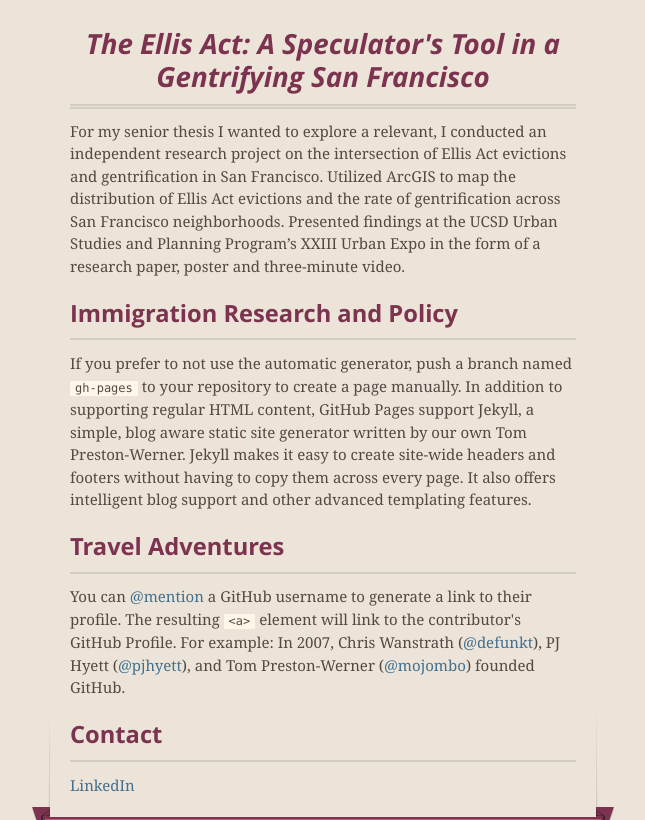
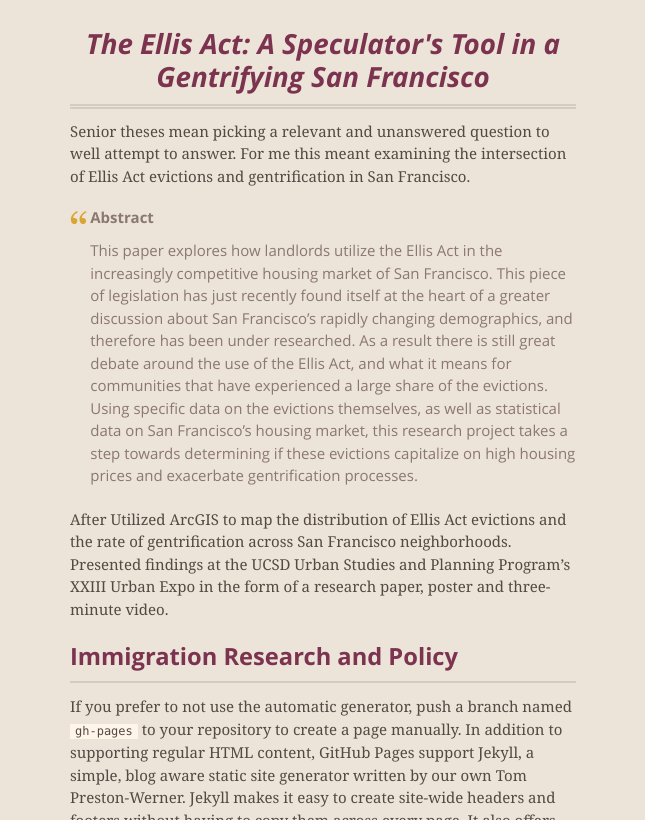
Before and after one commit to isabellablasi/isabellablasi.github.io, a plain HTML site: page index.html in a window 1280 px wide. Shown: the part 572-1392 px from the top of the page, without its empty margins (317-962 px from the left). Drawn offline with nearby package versions, Linux system fonts and the light colour scheme.

```diff
--- a/index.html
+++ b/index.html
@@ -62,7 +62,16 @@
 <h2>
 <a name="the-ellis-act-a-speculators-tool-in-a-gentrifying-san-francisco" class="anchor" href="#the-ellis-act-a-speculators-tool-in-a-gentrifying-san-francisco"><span class="octicon octicon-link"></span></a>The Ellis Act: A Speculator's Tool in a Gentrifying San Francisco</h2>
 
-<p>For my senior thesis I wanted to explore a relevant, I conducted an independent research project on the intersection of Ellis Act evictions and gentrification in San Francisco. Utilized ArcGIS to map the distribution of Ellis Act evictions and the rate of gentrification across San Francisco neighborhoods. Presented findings at the UCSD Urban Studies and Planning Program’s XXIII Urban Expo in the form of a research paper, poster and three-minute video.</p>
+<p>Senior theses mean picking a relevant and unanswered question to well attempt to answer. For me this meant examining the intersection of Ellis Act evictions and gentrification in San Francisco. </p>
+
+<blockquote>
+<h1>
+<a name="abstract" class="anchor" href="#abstract"><span class="octicon octicon-link"></span></a>Abstract</h1>
+
+<p>This paper explores how landlords utilize the Ellis Act in the increasingly competitive housing market of San Francisco. This piece of legislation has just recently found itself at the heart of a greater discussion about San Francisco’s rapidly changing demographics, and therefore has been under researched. As a result there is still great debate around the use of the Ellis Act, and what it means for communities that have experienced a large share of the evictions. Using specific data on the evictions themselves, as well as statistical data on San Francisco’s housing market, this research project takes a step towards determining if these evictions capitalize on high housing prices and exacerbate gentrification processes. </p>
+</blockquote>
+
+<p>After Utilized ArcGIS to map the distribution of Ellis Act evictions and the rate of gentrification across San Francisco neighborhoods. Presented findings at the UCSD Urban Studies and Planning Program’s XXIII Urban Expo in the form of a research paper, poster and three-minute video.</p>
 
 <h3>
 <a name="immigration-research-and-policy" class="anchor" href="#immigration-research-and-policy"><span class="octicon octicon-link"></span></a>Immigration Research and Policy</h3>
```
Also changed, not shown: params.json (+1 -1 lines).
